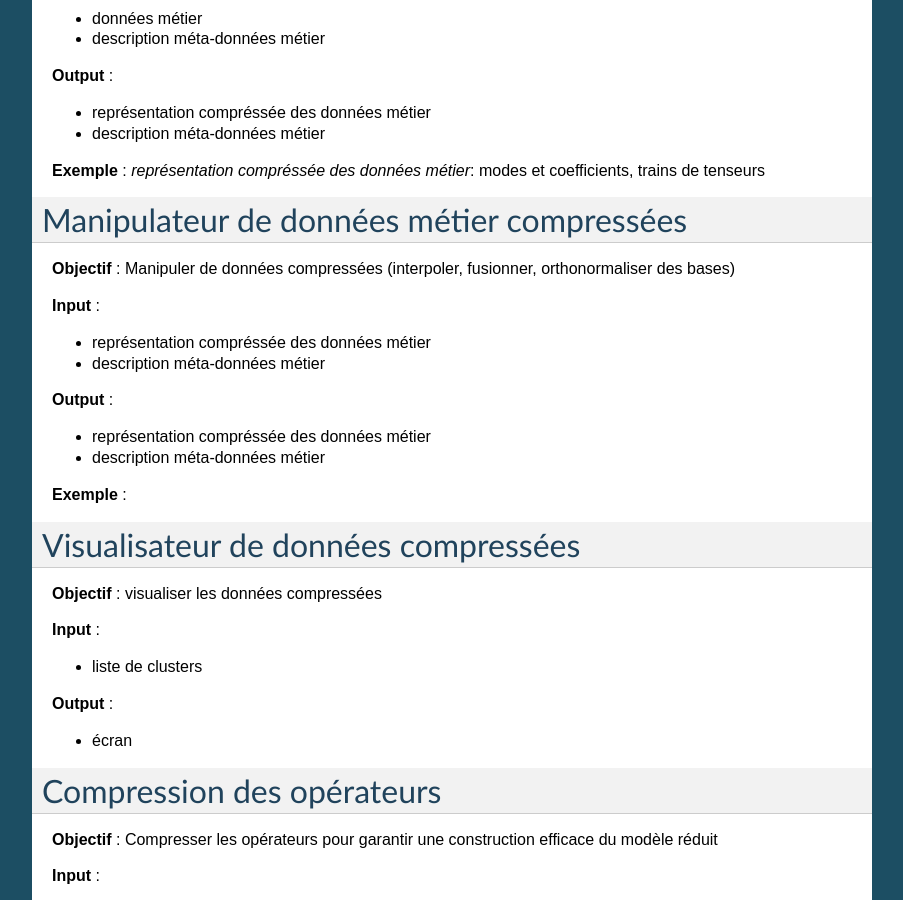
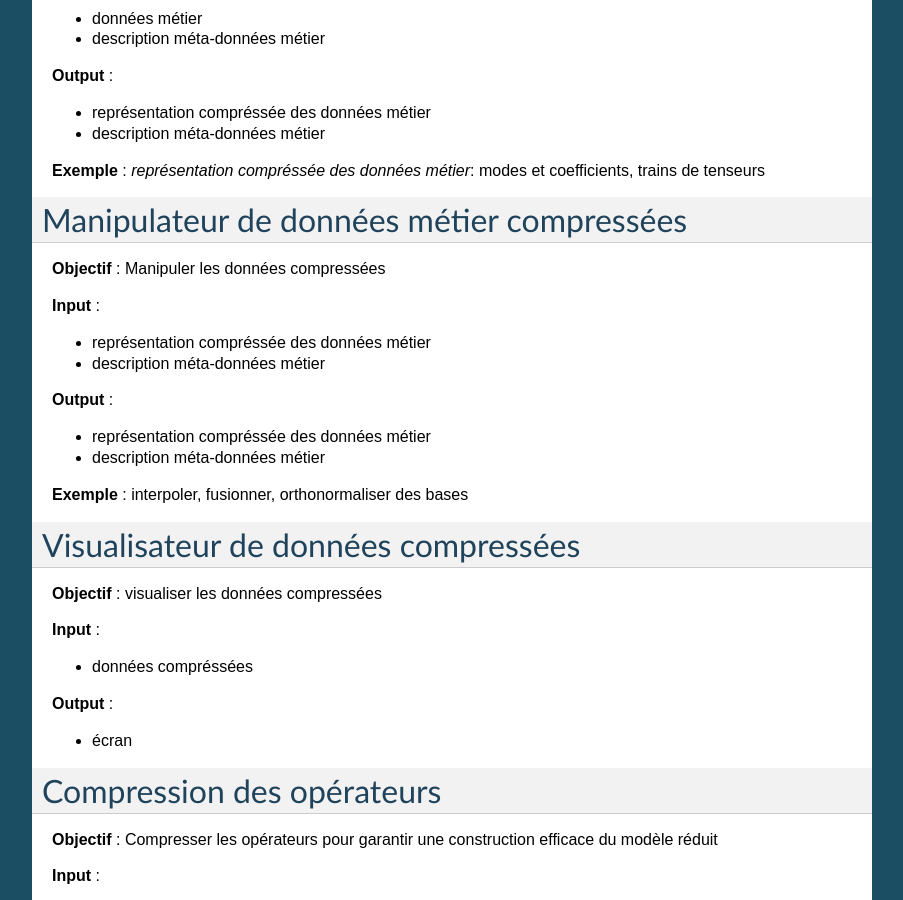
Before and after one commit to feelpp/mordicus, a Sphinx documentation site: the page built from source/features-description/MORDICUS/mordicus_fonctionnalites.rst, in a window 1280 px wide and 900 px high, scrolled down 1187 px. Shown: the whole window, without its empty margins (198-1101 px from the left). Built offline with Sphinx 7.4.7, drawn with Linux system fonts in a browser that asks for light colours.

Commit message:
minor changes in features description

```diff
--- a/source/features-description/MORDICUS/mordicus_fonctionnalites.rst
+++ b/source/features-description/MORDICUS/mordicus_fonctionnalites.rst
@@ -89,7 +89,7 @@
 Manipulateur de données métier compressées
 ------------------------------------------
 
-**Objectif** : Manipuler de données compressées (interpoler, fusionner, orthonormaliser des bases)
+**Objectif** : Manipuler les données compressées
 
 **Input** :
 
@@ -113,7 +113,7 @@
 
 **Input** :
 
-- liste de clusters
+- données compréssées
 
 **Output** :
 
```
Also changed, not shown: other parts of source/features-description/MORDICUS/mordicus_fonctionnalites.rst (+1 -1 lines).
